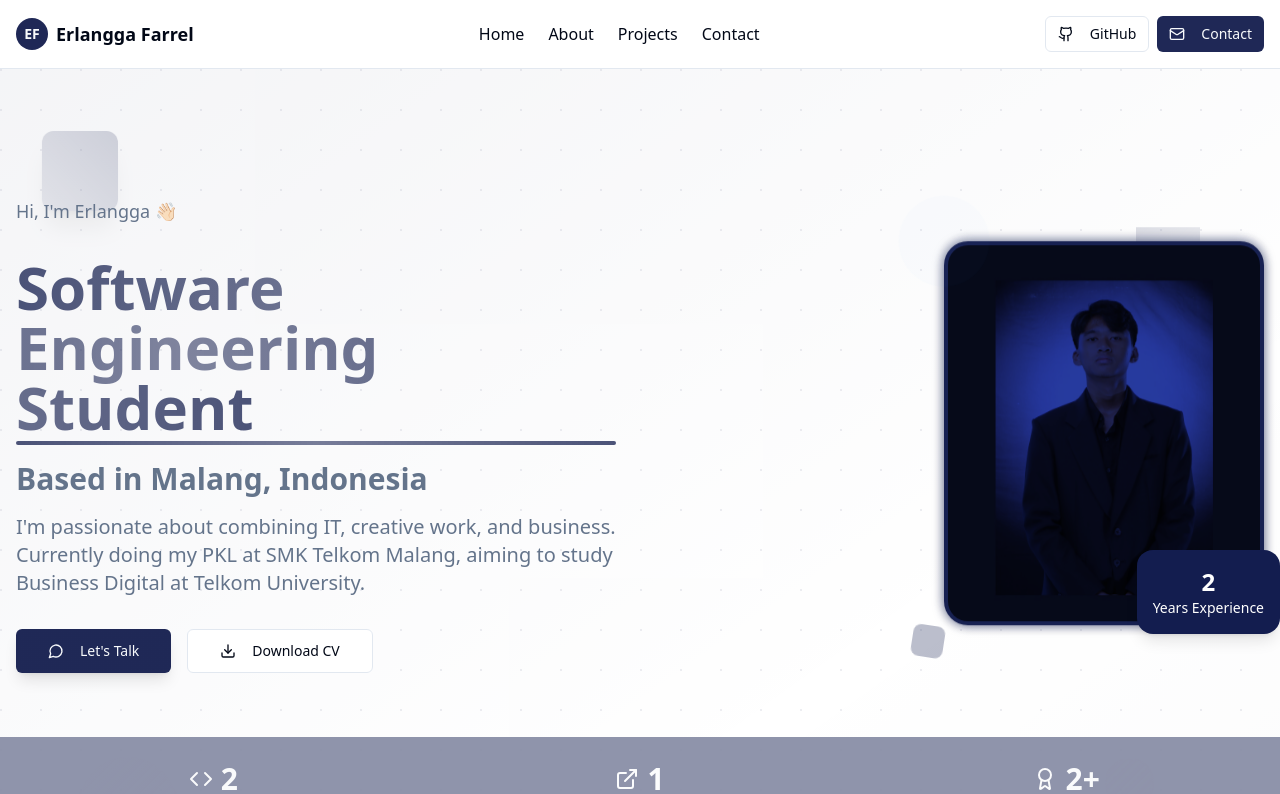
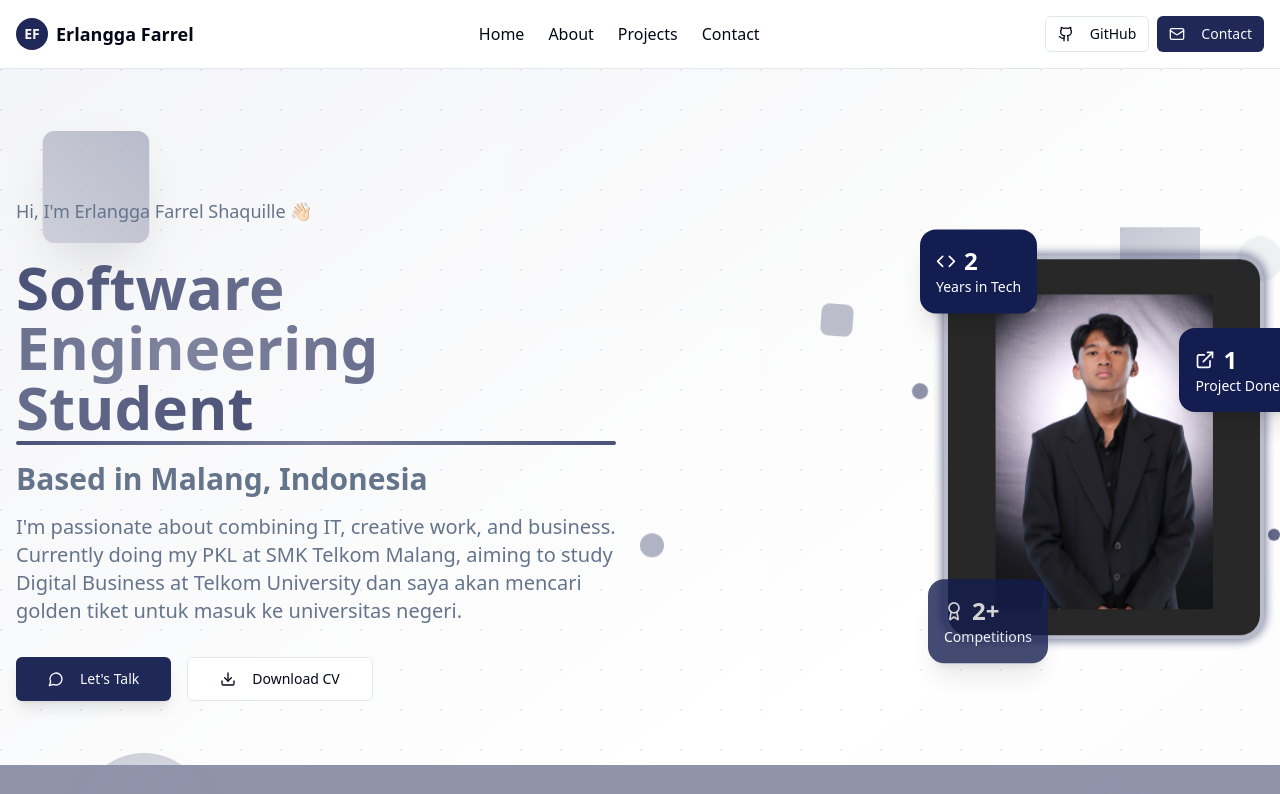
Before and after one commit to farrelshaq/farrel-portfolio-showcase, a React (Vite) app: page / in a window 1280 px wide. Shown: the top 794 px of the page. Built offline with nearby package versions, Linux system fonts and the light colour scheme.

Commit message:
Refine design and content
- Reverted profile photo.
- Updated the design of the elements.
- Updated the text and content.
- Adjusted the layout.

```diff
--- a/src/pages/Index.tsx
+++ b/src/pages/Index.tsx
@@ -159,10 +159,15 @@ const Index = () => {
         {/* Animated 3D Background */}
         <div className="absolute inset-0 z-0 animate-background-shift bg-gradient-to-br from-primary/15 via-transparent to-primary/10">
           {/* Floating geometric shapes */}
-          <div className="absolute top-20 left-10 w-20 h-20 bg-gradient-to-br from-primary/40 to-primary/20 rounded-xl animate-float-3d shadow-xl"></div>
-          <div className="absolute top-40 right-20 w-16 h-16 bg-gradient-to-br from-primary/30 to-primary/15 rotate-45 animate-float delay-1000 shadow-lg"></div>
-          <div className="absolute bottom-32 left-20 w-24 h-24 bg-gradient-to-br from-primary/35 to-primary/18 rounded-full animate-pulse shadow-xl"></div>
-          <div className="absolute bottom-20 right-40 w-12 h-12 bg-gradient-to-br from-primary/45 to-primary/25 rounded-full animate-orbit"></div>
+          <div className="absolute top-20 left-10 w-28 h-28 bg-gradient-to-br from-primary/60 to-primary/40 rounded-xl animate-float-3d shadow-2xl"></div>
+          <div className="absolute top-40 right-20 w-20 h-20 bg-gradient-to-br from-primary/50 to-primary/30 rotate-45 animate-float delay-1000 shadow-xl"></div>
+          <div className="absolute bottom-32 left-20 w-32 h-32 bg-gradient-to-br from-primary/55 to-primary/35 rounded-full animate-pulse shadow-2xl"></div>
+          <div className="absolute bottom-20 right-40 w-16 h-16 bg-gradient-to-br from-primary/65 to-primary/45 rounded-full animate-orbit"></div>
+
+          {/* Additional attractive elements */}
+          <div className="absolute top-1/2 left-1/2 w-6 h-6 bg-primary/70 rounded-full animate-bounce delay-300"></div>
+          <div className="absolute top-1/4 right-1/3 w-8 h-8 bg-primary/60 rotate-12 animate-spin rounded-lg" style={{ animationDuration: '10s' }}></div>
+          <div className="absolute bottom-1/4 left-1/3 w-10 h-10 bg-primary/50 rounded-full animate-ping delay-500"></div>
 
           {/* Grid pattern overlay */}
           <div className="absolute inset-0 opacity-15" style={{
@@ -182,7 +187,7 @@ const Index = () => {
           <div className="flex flex-col lg:flex-row items-center justify-between gap-12">
             <div className="flex-1 text-center lg:text-left">
               <div className="mb-8">
-                <p className="text-muted-foreground text-lg mb-4 animate-fade-in">Hi, I'm Erlangga 👋🏻</p>
+                <p className="text-muted-foreground text-lg mb-4 animate-fade-in">Hi, I'm Erlangga Farrel Shaquille 👋🏻</p>
               </div>
 
                 <h1 className="text-4xl md:text-6xl font-bold mb-6 animate-fade-in">
@@ -199,7 +204,7 @@ const Index = () => {
 
               <p className="text-lg md:text-xl text-muted-foreground mb-8 max-w-2xl animate-fade-in">
                 I'm passionate about combining IT, creative work, and business.
-                Currently doing my PKL at SMK Telkom Malang, aiming to study Business Digital at Telkom University.
+                Currently doing my PKL at SMK Telkom Malang, aiming to study Digital Business at Telkom University dan saya akan mencari golden tiket untuk masuk ke universitas negeri.
               </p>
 
               <div className="flex flex-col sm:flex-row gap-4 justify-center lg:justify-start">
@@ -223,40 +228,38 @@ const Index = () => {
                       </div>
 
                       <div className="space-y-4">
-                        <div className="flex items-center justify-between p-4 border rounded-lg bg-gradient-to-r from-green-50 to-green-100 dark:from-green-950 dark:to-green-900">
-                          <div className="flex items-center gap-3">
-                            <Phone className="w-5 h-5 text-green-600" />
+                          <div className="p-6 rounded-lg shadow-lg" style={{ backgroundColor: '#131D4F' }}>
+                          <div className="flex items-center gap-3 mb-4">
+                            <Phone className="w-6 h-6 text-white" />
                             <div>
-                              <p className="font-medium">WhatsApp</p>
-                              <p className="text-sm text-muted-foreground">08113889997</p>
+                              <p className="font-medium text-white text-lg">WhatsApp</p>
+                              <p className="text-white/80">Quick chat for urgent matters or questions</p>
                             </div>
                           </div>
-                          <div className="flex gap-2">
-                            <Button variant="outline" size="sm" onClick={() => copyToClipboard('08113889997', 'Phone number')}>
-                              <Copy className="w-4 h-4" />
-                            </Button>
-                            <Button size="sm" onClick={() => window.open('https://wa.me/08113889997', '_blank')} className="bg-green-600 hover:bg-green-700">
-                              <MessageCircle className="w-4 h-4" />
-                            </Button>
-                          </div>
+                          <Button
+                            onClick={() => window.open('https://wa.me/08113889997', '_blank')}
+                            className="w-full bg-white text-[#131D4F] hover:bg-gray-100 font-medium"
+                          >
+                            <MessageCircle className="w-4 h-4 mr-2" />
+                            Chat on WhatsApp
+                          </Button>
                         </div>
 
-                        <div className="flex items-center justify-between p-4 border rounded-lg bg-gradient-to-r from-blue-50 to-blue-100 dark:from-blue-950 dark:to-blue-900">
-                          <div className="flex items-center gap-3">
-                            <Mail className="w-5 h-5 text-blue-600" />
+                        <div className="p-6 rounded-lg shadow-lg" style={{ backgroundColor: '#131D4F' }}>
+                          <div className="flex items-center gap-3 mb-4">
+                            <Mail className="w-6 h-6 text-white" />
                             <div>
-                              <p className="font-medium">Email</p>
-                              <p className="text-sm text-muted-foreground">shaqfarrel@gmail.com</p>
+                              <p className="font-medium text-white text-lg">Email Me</p>
+                              <p className="text-white/80">Drop me a line for project discussions or collaborations</p>
                             </div>
                           </div>
-                          <div className="flex gap-2">
-                            <Button variant="outline" size="sm" onClick={() => copyToClipboard('shaqfarrel@gmail.com', 'Email')}>
-                              <Copy className="w-4 h-4" />
-                            </Button>
-                            <Button size="sm" onClick={() => window.open('mailto:shaqfarrel@gmail.com', '_blank')} className="bg-blue-600 hover:bg-blue-700">
-                              <Mail className="w-4 h-4" />
-                            </Button>
-                          </div>
+                          <Button
+                            onClick={() => window.open('mailto:shaqfarrel@gmail.com', '_blank')}
+                            className="w-full bg-white text-[#131D4F] hover:bg-gray-100 font-medium"
+                          >
+                            <Mail className="w-4 h-4 mr-2" />
+                            shaqfarrel@gmail.com
+                          </Button>
                         </div>
                       </div>
 
@@ -276,23 +279,49 @@ const Index = () => {
 
             <div className="flex-1 flex justify-center lg:justify-end">
               <div className="relative animate-float">
-                <div className="w-80 h-96 rounded-3xl overflow-hidden border-4 border-primary/40 shadow-2xl animate-pulse-glow" style={{ backgroundColor: '#131D4F' }}>
+                <div className="w-80 h-96 rounded-3xl overflow-hidden border-4 border-primary/30 shadow-2xl animate-pulse-glow">
                   <img
                     src="/lovable-uploads/29d5b6a7-d92e-4a10-b69a-7ce5683e06c2.png"
                     alt="Erlangga Farrel Shaquille"
-                    className="w-full h-full object-cover hover:scale-105 transition-transform duration-700 mix-blend-overlay"
+                    className="w-full h-full object-cover hover:scale-105 transition-transform duration-700"
                   />
                 </div>
-                <div className="absolute -bottom-4 -right-4 text-white p-4 rounded-2xl shadow-lg animate-bounce" style={{ backgroundColor: '#131D4F' }}>
-                  <div className="text-center">
-                    <div className="text-2xl font-bold">2</div>
-                    <div className="text-sm">Years Experience</div>
+
+                {/* Stats Cards */}
+                <div className="absolute -top-6 -left-6 p-4 rounded-2xl shadow-xl animate-float delay-500" style={{ backgroundColor: '#131D4F' }}>
+                  <div className="text-center text-white">
+                    <div className="text-2xl font-bold flex items-center gap-2">
+                      <Code className="w-5 h-5" />
+                      2
+                    </div>
+                    <div className="text-sm">Years in Tech</div>
+                  </div>
+                </div>
+
+                <div className="absolute top-20 -right-8 p-4 rounded-2xl shadow-xl animate-bounce" style={{ backgroundColor: '#131D4F' }}>
+                  <div className="text-center text-white">
+                    <div className="text-2xl font-bold flex items-center gap-2">
+                      <ExternalLink className="w-5 h-5" />
+                      1
+                    </div>
+                    <div className="text-sm">Project Done</div>
+                  </div>
+                </div>
+
+                <div className="absolute -bottom-6 -left-4 p-4 rounded-2xl shadow-xl animate-pulse" style={{ backgroundColor: '#131D4F' }}>
+                  <div className="text-center text-white">
+                    <div className="text-2xl font-bold flex items-center gap-2">
+                      <Award className="w-5 h-5" />
+                      2+
+                    </div>
+                    <div className="text-sm">Competitions</div>
                   </div>
                 </div>
 
                 {/* Additional floating elements */}
-                <div className="absolute -top-6 -left-6 w-12 h-12 bg-blue-400/20 rounded-full animate-ping"></div>
-                <div className="absolute -bottom-8 -left-8 w-8 h-8 bg-primary/30 rounded-lg rotate-45 animate-spin" style={{ animationDuration: '8s' }}></div>
+                <div className="absolute -top-2 -right-2 w-6 h-6 bg-primary/60 rounded-full animate-ping"></div>
+                <div className="absolute top-1/3 -left-8 w-4 h-4 bg-primary/50 rounded-lg rotate-45 animate-spin" style={{ animationDuration: '6s' }}></div>
+                <div className="absolute bottom-1/4 -right-4 w-3 h-3 bg-primary/70 rounded-full animate-bounce delay-700"></div>
               </div>
             </div>
           </div>
@@ -765,7 +794,7 @@ const Index = () => {
       <footer className="py-8 border-t">
         <div className="container mx-auto px-4">
           <div className="text-center text-muted-foreground">
-            <p>&copy; 2025 Erlangga Farrel Shaquille. All rights reserved.</p>
+            <p>&copy; 2025 Erlangga Farrel Shaquille.</p>
           </div>
         </div>
       </footer>
```
